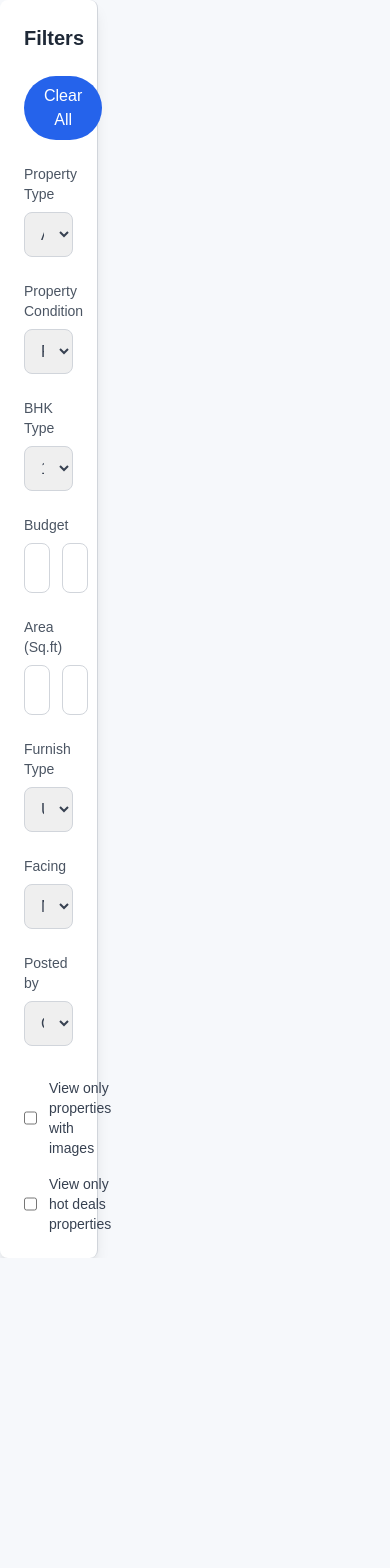
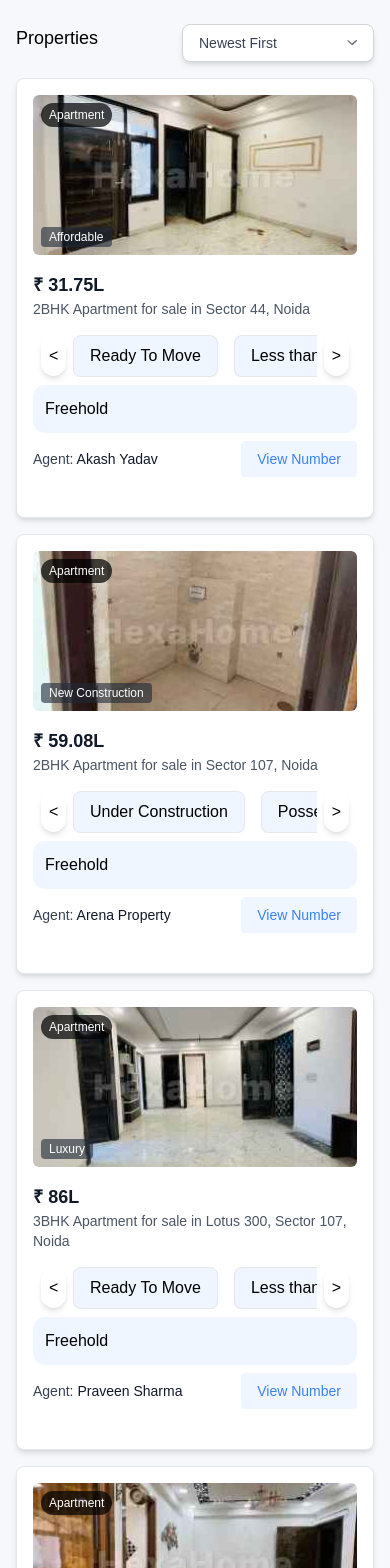
Before and after one commit to PushpakChaudhari/property-listing-app, a Next.js app: page /components/Filters in a window 390 px wide. Shown: the top 1568 px of the page. Before the commit the page ends 1258 px from the top, so only its background shows below. Built offline with nearby package versions, Linux system fonts and the light colour scheme.

Commit message:
filter functionality improved

```diff
--- a/pages/components/Filters.js
+++ b/pages/components/Filters.js
@@ -1,132 +1,347 @@
-import React from "react";
+'use client'
 
-const Filters = () => {
+import { useState, useEffect } from 'react'
+import {
+  Dialog,
+  Disclosure,
+  DisclosureButton,
+  DisclosurePanel,
+} from '@headlessui/react'
+import PropertyCard from './PropertyCard'
+import properties from '../../data/properties'
+
+const filters = [
+  {
+    id: 'type',
+    name: 'Property Type',
+    options: [
+      { value: 'Apartment', label: 'Apartment' },
+      { value: 'Villa', label: 'Villa' },
+      { value: 'Independent House', label: 'Independent House' },
+    ],
+  },
+  {
+    id: 'features',
+    name: 'Features',
+    options: [
+      { value: 'Ready To Move', label: 'Ready To Move' },
+      { value: 'Less than a year old', label: 'Less than a year old' },
+      { value: 'Semi Furnished', label: 'Semi Furnished' },
+    ],
+  },
+  {
+    id: 'tags',
+    name: 'Tags',
+    options: [
+      { value: 'Luxury', label: 'Luxury' },
+      { value: 'Spacious', label: 'Spacious' },
+    ],
+  },
+  {
+    id: 'agent',
+    name: 'Agent',
+    options: [
+      { value: 'Praveen Sharma', label: 'Praveen Sharma' },
+      { value: 'Ravi Kumar', label: 'Ravi Kumar' },
+    ],
+  },
+  {
+    id: 'city',
+    name: 'City',
+    options: [
+      { value: 'New York', label: 'New York' },
+      { value: 'Los Angeles', label: 'Los Angeles' },
+      { value: 'Chicago', label: 'Chicago' },
+    ],
+  },
+  {
+    id: 'priceRange',
+    name: 'Price Range',
+    options: [
+      { value: '<500K', label: '< $500K' },
+      { value: '500K-1M', label: '$500K - $1M' },
+      { value: '>1M', label: '> $1M' },
+    ],
+  },
+  {
+    id: 'bedrooms',
+    name: 'Bedrooms',
+    options: [
+      { value: '1', label: '1 BHK' },
+      { value: '2', label: '2 BHK' },
+      { value: '3', label: '3 BHK' },
+      { value: '4+', label: '4+ BHK' },
+    ],
+  },
+  {
+    id: 'area',
+    name: 'Area (sq ft)',
+    options: [
+      { value: '<1000', label: '< 1000 sq ft' },
+      { value: '1000-2000', label: '1000 - 2000 sq ft' },
+      { value: '>2000', label: '> 2000 sq ft' },
+    ],
+  },
+]
+
+const sortOptions = [
+  { name: 'Newest First', value: 'Newest First' },
+  { name: 'Price: Low to High', value: 'Price Low to High' },
+  { name: 'Price: High to Low', value: 'Price High to Low' },
+]
+
+export default function Filters() {
+  const [selectedFilters, setSelectedFilters] = useState({})
+  const [filteredProperties, setFilteredProperties] = useState(properties)
+  const [sortOption, setSortOption] = useState('Newest First')
+
+  const handleFilterChange = (sectionId, optionValue, isChecked) => {
+    setSelectedFilters((prevFilters) => {
+      const updatedFilters = { ...prevFilters }
+
+      if (isChecked) {
+        updatedFilters[sectionId] = [...(updatedFilters[sectionId] || []), optionValue]
+      } else {
+        updatedFilters[sectionId] = (updatedFilters[sectionId] || []).filter(
+          (val) => val !== optionValue
+        )
+        if (updatedFilters[sectionId].length === 0) delete updatedFilters[sectionId]
+      }
+
+      return updatedFilters
+    })
+  }
+
+  const handleRangeChange = (sectionId, minValue, maxValue) => {
+    setSelectedFilters((prevFilters) => {
+      const updatedFilters = { ...prevFilters }
+
+      updatedFilters[sectionId] = { min: minValue, max: maxValue }
+
+      return updatedFilters
+    })
+  }
+
+  const clearFilters = () => {
+    setSelectedFilters({})
+  }
+
+  useEffect(() => {
+    let filtered = properties
+
+    // Apply filters
+    Object.keys(selectedFilters).forEach((key) => {
+      const filterValues = selectedFilters[key]
+      if (filterValues?.length) {
+        filtered = filtered.filter((property) => {
+          if (key === 'features' || key === 'tags') {
+            return filterValues.every((val) => property[key]?.includes(val))
+          }
+          if (key === 'priceRange') {
+            const price = parseInt(property.price.replace(/[^0-9]/g, ''), 10)
+            return filterValues.some((range) => {
+              if (range === '<500K') return price < 500000
+              if (range === '500K-1M') return price >= 500000 && price <= 1000000
+              if (range === '>1M') return price > 1000000
+            })
+          }
+          if (key === 'bedrooms') {
+            return filterValues.some((val) =>
+              val === '4+' ? property[key] >= 4 : property[key] === parseInt(val, 10)
+            )
+          }
+          if (key === 'area') {
+            const area = property.area // Assuming 'area' is in sq ft
+            return filterValues.some((range) => {
+              if (range === '<1000') return area < 1000
+              if (range === '1000-2000') return area >= 1000 && area <= 2000
+              if (range === '>2000') return area > 2000
+            })
+          }
+          return filterValues.includes(property[key])
+        })
+      } else if (key === 'priceRange' && filterValues.min && filterValues.max) {
+        const price = parseInt(property.price.replace(/[^0-9]/g, ''), 10)
+        // Correct filtering based on the min and max range
+        if (price < filterValues.min || price > filterValues.max) {
+          filtered = filtered.filter(() => false) // Adjust logic for price range filtering
+        }
+      }
+    })
+
+    // Apply sorting
+    if (sortOption === 'Price Low to High') {
+      filtered = filtered.slice().sort(
+        (a, b) =>
+          parseInt(a.price.replace(/[^0-9]/g, ''), 10) -
+          parseInt(b.price.replace(/[^0-9]/g, ''), 10)
+      )
+    } else if (sortOption === 'Price High to Low') {
+      filtered = filtered.slice().sort(
+        (a, b) =>
+          parseInt(b.price.replace(/[^0-9]/g, ''), 10) -
+          parseInt(a.price.replace(/[^0-9]/g, ''), 10)
+      )
+    }
+
+    setFilteredProperties(filtered)
+  }, [selectedFilters, sortOption])
+
   return (
-    <div className="w-1/4 p-6 bg-white border-r border-gray-300 shadow-lg rounded-lg">
-      <h3 className="text-xl font-semibold text-gray-800 mb-6">Filters</h3>
+    <div className="bg-40">
+      <main className="mx-auto px-4 sm:px-6 lg:px-8">
+        <section aria-labelledby="products-heading" className="pb-24 pt-6">
+          <h2 id="products-heading" className="sr-only">Properties</h2>
 
-      <button className="mb-6 px-5 py-2 text-white bg-blue-600 rounded-full hover:bg-blue-700 transition duration-300">
-        Clear All
+          <div className="grid grid-cols-1 gap-x-8 gap-y-10 lg:grid-cols-4">
+            {/* Filters */}
+            <form className="hidden lg:block w-full p-6 bg-white border-r border-gray-300 shadow-xl rounded-lg max-h-fit">
+              <div className="flex items-center justify-between">
+                <h1>Filters</h1>
+                <button
+                  type="button"
+                  onClick={clearFilters}
+                  className="text-sm text-gray-500 hover:text-gray-700"
+                >
+                  Clear
                 </button>
-
-      <div className="space-y-6">
-        {/* Property Type */}
-        <div className="flex flex-col">
-          <label className="mb-2 text-sm font-medium text-gray-600">Property Type</label>
-          <select className="border border-gray-300 rounded-lg p-3 text-gray-700 focus:outline-none focus:ring-2 focus:ring-blue-500">
-            <option>Apartment</option>
-            <option>Builder Floor</option>
-            <option>Independent House</option>
-            <option>Villa</option>
-            <option>1Rk/Studio House</option>
-          </select>
               </div>
 
-        {/* Property Condition */}
-        <div className="flex flex-col">
-          <label className="mb-2 text-sm font-medium text-gray-600">Property Condition</label>
-          <select className="border border-gray-300 rounded-lg p-3 text-gray-700 focus:outline-none focus:ring-2 focus:ring-blue-500">
-            <option>Ready to Move</option>
-            <option>Under Construction</option>
-          </select>
-        </div>
-
-        {/* BHK Type */}
-        <div className="flex flex-col">
-          <label className="mb-2 text-sm font-medium text-gray-600">BHK Type</label>
-          <select className="border border-gray-300 rounded-lg p-3 text-gray-700 focus:outline-none focus:ring-2 focus:ring-blue-500">
-            <option>1 BHK</option>
-            <option>2 BHK</option>
-            <option>3 BHK</option>
-            <option>4 BHK</option>
-            <option>5 BHK</option>
-            <option>5+ BHK</option>
-          </select>
-        </div>
-
-        {/* Budget */}
-        <div className="flex flex-col">
-          <label className="mb-2 text-sm font-medium text-gray-600">Budget</label>
-          <div className="flex space-x-3">
+              {filters.map((section) => (
+                <Disclosure key={section.id} as="div" className="border-b border-gray-200 py-6">
+                    <h3 className="-my-3 flow-root">
+                      <DisclosureButton className="group flex w-full items-center justify-between bg-white py-3 text-sm text-gray-400 hover:text-gray-500">
+                        <span className="font-medium text-gray-900">{section.name}</span>
+                        <span className="ml-6 flex items-center">
+                          <svg
+                            className="w-4 h-4 transform group-open:rotate-180 transition-transform"
+                            xmlns="http://www.w3.org/2000/svg"
+                            fill="none"
+                            viewBox="0 0 24 24"
+                            stroke="currentColor"
+                            aria-hidden="true"
+                          >
+                            <path
+                              strokeLinecap="round"
+                              strokeLinejoin="round"
+                              strokeWidth="2"
+                              d="M19 9l-7 7-7-7"
+                            />
+                          </svg>
+                        </span>
+                      </DisclosureButton>
+                    </h3>
+                  <DisclosurePanel className="pt-6">
+                    <div className="space-y-4">
+                      {section.id === 'priceRange' || section.id === 'area' ? (
+                        <>
+                          <div className="flex gap-3">
                             <input
                               type="number"
-              placeholder="Min"
-              className="border border-gray-300 rounded-lg p-3 text-gray-700 w-1/2 focus:outline-none focus:ring-2 focus:ring-blue-500"
+                              placeholder={`Min ${section.name}`}
+                              onChange={(e) =>
+                                handleRangeChange(section.id, e.target.value, selectedFilters[section.id]?.max || '')
+                              }
+                              value={selectedFilters[section.id]?.min || ''}
+                              className="block w-full px-3 py-2 border border-gray-300 rounded-md"
                             />
                             <input
                               type="number"
-              placeholder="Max"
-              className="border border-gray-300 rounded-lg p-3 text-gray-700 w-1/2 focus:outline-none focus:ring-2 focus:ring-blue-500"
+                              placeholder={`Max ${section.name}`}
+                              onChange={(e) =>
+                                handleRangeChange(section.id, selectedFilters[section.id]?.min || '', e.target.value)
+                              }
+                              value={selectedFilters[section.id]?.max || ''}
+                              className="block w-full px-3 py-2 border border-gray-300 rounded-md"
                             />
+                          </div>
+                        </>
+                      ) : (
+                        section.options.map((option, optionIdx) => (
+                          <div key={option.value} className="flex items-center">
+                            <input
+                              id={`${section.id}-${option.value}`}
+                              name={section.id}
+                              type="checkbox"
+                              onChange={(e) =>
+                                handleFilterChange(section.id, option.value, e.target.checked)
+                              }
+                              checked={
+                                selectedFilters[section.id]?.includes(option.value) || false
+                              }
+                              className="h-4 w-4 text-indigo-600 border-gray-300 rounded"
+                            />
+                            <label
+                              htmlFor={`${section.id}-${option.value}`}
+                              className="ml-3 text-sm text-gray-600"
+                            >
+                              {option.label}
+                            </label>
+                          </div>
+                        ))
+                      )}
+                    </div>
+                  </DisclosurePanel>
+                </Disclosure>
+              ))}
+            </form>
+
+            {/* Property List */}
+            <div className="lg:col-span-3">
+              <div className="flex justify-between mb-4">
+                <h1 className="text-lg font-medium">Properties</h1>
+                <div className="relative inline-block text-left">
+                  <select
+                    value={sortOption}
+                    onChange={(e) => setSortOption(e.target.value)}
+                    className="block w-48 py-2 px-4 border border-gray-300 bg-white text-sm font-medium text-gray-700 rounded-lg shadow-md focus:outline-none focus:ring-2 focus:ring-blue-500 focus:border-blue-500 hover:border-gray-400 transition-all appearance-none"
+                  >
+                    {sortOptions.map((option) => (
+                      <option
+                        key={option.value}
+                        value={option.value}
+                        className="py-2 px-4 text-gray-700 hover:bg-gray-100 cursor-pointer"
+                      >
+                        {option.name}
+                      </option>
+                    ))}
+                  </select>
+
+                  {/* Custom Dropdown Arrow */}
+                  <div className="absolute inset-y-0 right-3 flex items-center pointer-events-none">
+                    <svg
+                      className="w-5 h-5 text-gray-500"
+                      xmlns="http://www.w3.org/2000/svg"
+                      viewBox="0 0 20 20"
+                      fill="currentColor"
+                      aria-hidden="true"
+                    >
+                      <path
+                        fillRule="evenodd"
+                        d="M5.23 7.21a.75.75 0 011.06.02L10 10.585l3.71-3.355a.75.75 0 111.04 1.08l-4 3.6a.75.75 0 01-1.04 0l-4-3.6a.75.75 0 01.02-1.06z"
+                        clipRule="evenodd"
+                      />
+                    </svg>
                   </div>
                 </div>
 
-        {/* Area (Sq.ft) */}
-        <div className="flex flex-col">
-          <label className="mb-2 text-sm font-medium text-gray-600">Area (Sq.ft)</label>
-          <div className="flex space-x-3">
-            <input
-              type="number"
-              placeholder="Min"
-              className="border border-gray-300 rounded-lg p-3 text-gray-700 w-1/2 focus:outline-none focus:ring-2 focus:ring-blue-500"
-            />
-            <input
-              type="number"
-              placeholder="Max"
-              className="border border-gray-300 rounded-lg p-3 text-gray-700 w-1/2 focus:outline-none focus:ring-2 focus:ring-blue-500"
-            />
+              </div>
+
+              <div className="space-y-4">
+                {filteredProperties.length > 0 ? (
+                  filteredProperties.map((property) => (
+                    <PropertyCard key={property.id} {...property} />
+                  ))
+                ) : (
+                  <p className="text-gray-500">
+                    No properties match the selected filters. Try adjusting your filters.
+                  </p>
+                )}
               </div>
             </div>
-
-        {/* Furnish Type */}
-        <div className="flex flex-col">
-          <label className="mb-2 text-sm font-medium text-gray-600">Furnish Type</label>
-          <select className="border border-gray-300 rounded-lg p-3 text-gray-700 focus:outline-none focus:ring-2 focus:ring-blue-500">
-            <option>Unfurnished</option>
-            <option>Semi Furnished</option>
-            <option>Fully Furnished</option>
-          </select>
           </div>
-
-        {/* Facing */}
-        <div className="flex flex-col">
-          <label className="mb-2 text-sm font-medium text-gray-600">Facing</label>
-          <select className="border border-gray-300 rounded-lg p-3 text-gray-700 focus:outline-none focus:ring-2 focus:ring-blue-500">
-            <option>North</option>
-            <option>South</option>
-            <option>East</option>
-            <option>West</option>
-            <option>North East</option>
-            <option>North West</option>
-            <option>South East</option>
-            <option>South West</option>
-          </select>
+        </section>
+      </main>
     </div>
-
-        {/* Posted By */}
-        <div className="flex flex-col">
-          <label className="mb-2 text-sm font-medium text-gray-600">Posted by</label>
-          <select className="border border-gray-300 rounded-lg p-3 text-gray-700 focus:outline-none focus:ring-2 focus:ring-blue-500">
-            <option>Owner</option>
-            <option>Dealer</option>
-            <option>Builder</option>
-          </select>
-        </div>
-      </div>
-
-      {/* Checkboxes */}
-      <div className="mt-8 space-y-4">
-        <label className="flex items-center space-x-3 text-sm text-gray-700">
-          <input type="checkbox" className="form-checkbox h-5 w-5 text-blue-500 focus:ring-blue-500" />
-          <span>View only properties with images</span>
-        </label>
-        <label className="flex items-center space-x-3 text-sm text-gray-700">
-          <input type="checkbox" className="form-checkbox h-5 w-5 text-blue-500 focus:ring-blue-500" />
-          <span>View only hot deals properties</span>
-        </label>
-      </div>
-    </div>
-  );
-};
-
-export default Filters;
+  )
+}
--- a/pages/components/PropertyCard.js
+++ b/pages/components/PropertyCard.js
@@ -1,15 +1,21 @@
-import React, { useRef } from "react";
+import React, { useRef, useEffect, useState } from "react";
 
 const PropertyCard = ({ price, title, type, features = [], agent, image, tags }) => {
   const carouselRef = useRef(null);
+  const [isClient, setIsClient] = useState(false);
+
+  useEffect(() => {
+    // Set a flag to ensure client-only logic runs
+    setIsClient(true);
+  }, []);
 
   const scrollFeatures = (direction) => {
-    const container = carouselRef.current;
-    const scrollAmount = 150; // Adjust for smoother scrolling
-    if (direction === "left") {
-      container.scrollBy({ left: -scrollAmount, behavior: "smooth" });
-    } else {
-      container.scrollBy({ left: scrollAmount, behavior: "smooth" });
+    if (isClient && carouselRef.current) {
+      const scrollAmount = 150;
+      carouselRef.current.scrollBy({
+        left: direction === "left" ? -scrollAmount : scrollAmount,
+        behavior: "smooth",
+      });
     }
   };
 
@@ -36,6 +42,7 @@ const PropertyCard = ({ price, title, type, features = [], agent, image, tags })
         <p className="text-sm text-gray-600">{title}</p>
 
         {/* Features Carousel */}
+        {isClient && (
           <div className="mt-4 relative">
             <button
               onClick={() => scrollFeatures("left")}
@@ -70,6 +77,7 @@ const PropertyCard = ({ price, title, type, features = [], agent, image, tags })
               {">"}
             </button>
           </div>
+        )}
 
         <div className="w-full p-3 bg-blue-50 mt-2 rounded-xl">
           <h2>Freehold</h2>
--- a/pages/components/PropertyList.js
+++ b/pages/components/PropertyList.js
@@ -1,8 +1,11 @@
 import React, { useEffect, useState } from "react";
 import PropertyCard from "./PropertyCard";
 import properties from "../../data/properties";
-
-import { ChevronDownIcon, FunnelIcon, Squares2X2Icon } from "@heroicons/react/20/solid";
+import {
+  ChevronDownIcon,
+  FunnelIcon,
+  Squares2X2Icon,
+} from "@heroicons/react/20/solid";
 import { Menu, MenuButton, MenuItem, MenuItems } from "@headlessui/react";
 
 const classNames = (...classes) => classes.filter(Boolean).join(" ");
@@ -19,17 +22,33 @@ const sortOptions = [
 const PropertyList = ({ filters }) => {
   const [sortOption, setSortOption] = useState("Newest First");
 
-  // Function to filter and sort properties based on the selected options and filters
+  const parsePrice = (price) => {
+    return price ? parseInt(price.replace(/[^\d]/g, ""), 10) : 0;
+  };
+
+  // Function to filter properties based on selected filters
   const filteredProperties = () => {
     let filtered = [...properties];
 
-    // Check if filters exist and are valid
-    if (filters && filters.minPrice && filters.maxPrice) {
+    // Filter by price range
+    if (filters?.minPrice && filters?.maxPrice) {
       filtered = filtered.filter((property) => {
-        // Safely access the price and convert it to a number
-        const price = property.price ? parseInt(property.price.replace(/[^\d]/g, ""), 10) : 0;
+        const price = parsePrice(property.price);
         return price >= filters.minPrice && price <= filters.maxPrice;
       });
+    }
+
+    // Add additional filter logic if needed (e.g., by bedrooms, location, etc.)
+    if (filters?.bedrooms) {
+      filtered = filtered.filter(
+        (property) => property.bedrooms === filters.bedrooms
+      );
+    }
+
+    if (filters?.location) {
+      filtered = filtered.filter(
+        (property) => property.location === filters.location
+      );
     }
 
     return filtered;
@@ -39,20 +58,24 @@ const PropertyList = ({ filters }) => {
   const sortedProperties = () => {
     let sorted = filteredProperties();
 
-    if (sortOption === "Price Low to High") {
-      sorted = sorted.sort((a, b) => {
-        const priceA = a.price ? parseInt(a.price.replace(/[^\d]/g, ""), 10) : 0;
-        const priceB = b.price ? parseInt(b.price.replace(/[^\d]/g, ""), 10) : 0;
-        return priceA - priceB;
-      });
-    } else if (sortOption === "Price High to Low") {
-      sorted = sorted.sort((a, b) => {
-        const priceA = a.price ? parseInt(a.price.replace(/[^\d]/g, ""), 10) : 0;
-        const priceB = b.price ? parseInt(b.price.replace(/[^\d]/g, ""), 10) : 0;
-        return priceB - priceA;
-      });
+    switch (sortOption) {
+      case "Price Low to High":
+        sorted = sorted.sort((a, b) => parsePrice(a.price) - parsePrice(b.price));
+        break;
+      case "Price High to Low":
+        sorted = sorted.sort((a, b) => parsePrice(b.price) - parsePrice(a.price));
+        break;
+      case "Newest First":
+        sorted = sorted.sort((a, b) => new Date(b.date) - new Date(a.date));
+        break;
+      case "Oldest":
+        sorted = sorted.sort((a, b) => new Date(a.date) - new Date(b.date));
+        break;
+      // Add more sorting logic here if necessary
+      default:
+        break;
     }
-    // Add more sorting logic here for other options (e.g., Most Popular, Best Rating, etc.)
+
     return sorted;
   };
 
@@ -73,9 +96,7 @@ const PropertyList = ({ filters }) => {
                 />
               </MenuButton>
             </div>
-            <MenuItems
-              className="absolute right-0 z-10 mt-2 w-40 origin-top-right rounded-md bg-white shadow-2xl ring-1 ring-black/5 focus:outline-none"
-            >
+            <MenuItems className="absolute right-0 z-10 mt-2 w-40 origin-top-right rounded-md bg-white shadow-2xl ring-1 ring-black/5 focus:outline-none">
               <div className="py-1">
                 {sortOptions.map((option) => (
                   <MenuItem key={option.value}>
--- a/pages/index.js
+++ b/pages/index.js
@@ -25,8 +25,9 @@ export default function Home() {
         Home &gt; Property for Buy in Noida
       </header>
 
-
-  <Filter/>
+{/*
+  <Filter/> */}
+  <Filters/>
 
   </div>
     </>
```
Also changed, not shown: pages/components/Filter.js (+22 -40 lines). Lines whose indentation alone changed are shown as unchanged.
